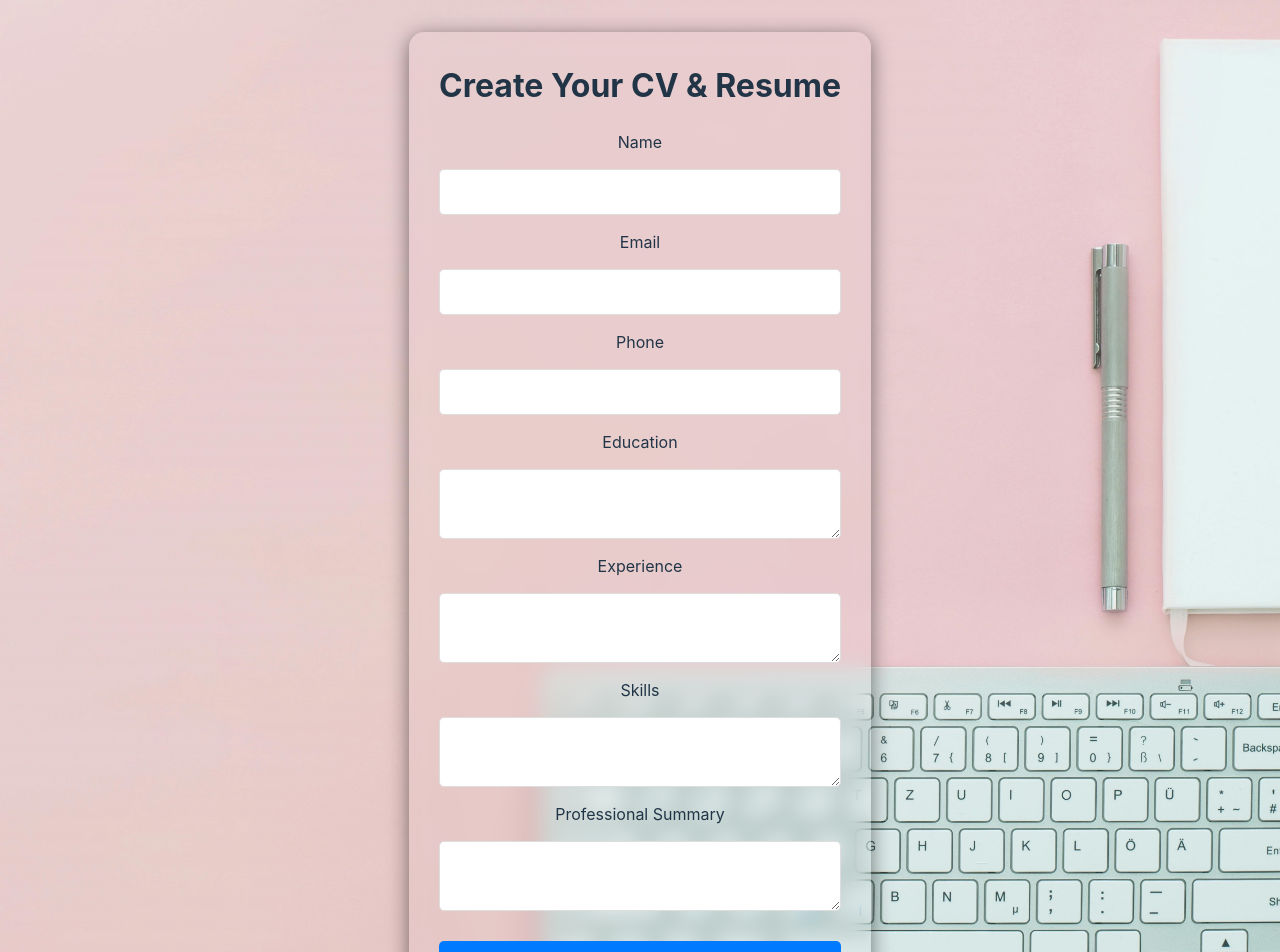
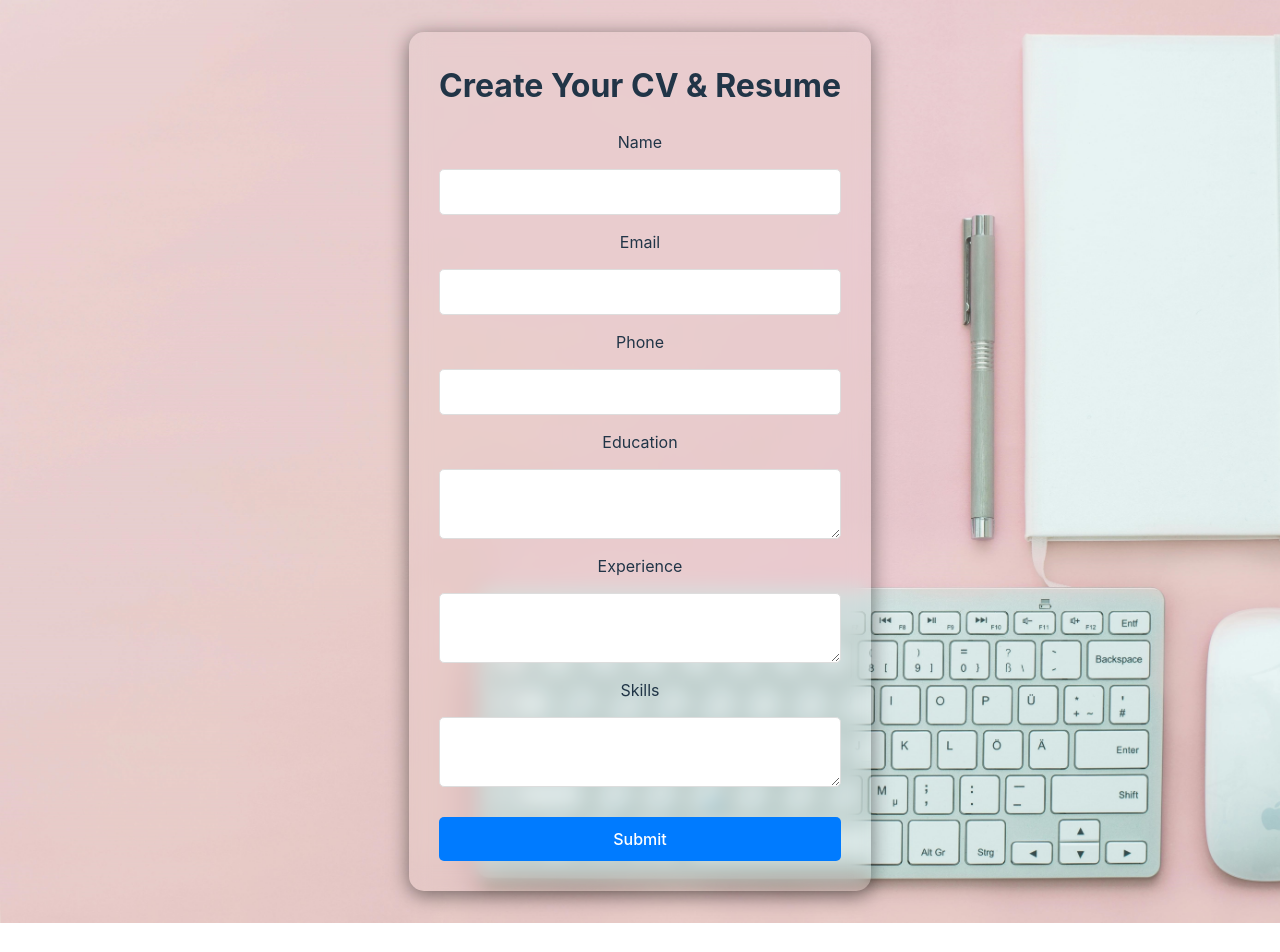
Before and after one commit to GAP-Pathum/SyncPress, a React (Vite) app: page /cv in a window 1280 px wide. Shown: the top 952 px of the page. After the commit the page ends 923 px from the top, so only its background shows below. Built offline with nearby package versions, Linux system fonts and the light colour scheme.

Commit message:
Update CvResumeCreation.jsx

```diff
--- a/src/pages/CvResumeCreation.jsx
+++ b/src/pages/CvResumeCreation.jsx
@@ -95,16 +95,7 @@ function CvResumeCreation() {
                             required
                         />
                     </div>
-                    <div className="input-group">
-                        <label>Professional Summary</label>
-                        <textarea
-                            name="summary"
-                            value={formData.summary}
-                            onChange={handleChange}
-                            className="input-field"
-                            required
-                        />
-                    </div>
+
                     <button type="submit" className="submit-button">Submit</button>
                 </form>
             </div>
```
